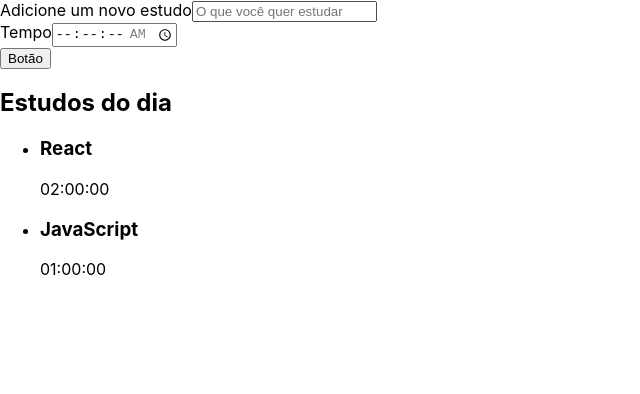
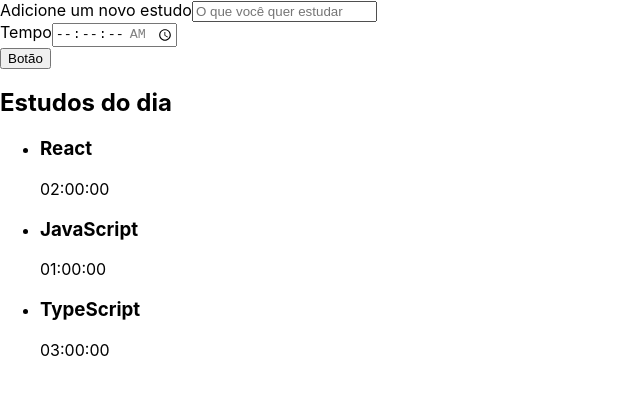
Before and after one commit to LeonardoTorresRodrigues/alura-studies, a React (Create React App) app: page / in a window 1280 px wide. Shown: the top 394 px of the page, without its empty margins (0-640 px from the left). Built offline with nearby package versions, Linux system fonts and the light colour scheme; the HTML template or start-up script is replaced by a standard one.

Commit message:
Lista dinâmica

```diff
--- a/src/components/Lista/index.tsx
+++ b/src/components/Lista/index.tsx
@@ -1,26 +1,26 @@
 import React from "react";
 
 function Lista() {
+  const tarefas = [{
+    tarefa: 'React',
+    tempo: '02:00:00'
+  }, {
+    tarefa: 'JavaScript',
+    tempo: '01:00:00'
+  }, {
+    tarefa: 'TypeScript',
+    tempo: '03:00:00'
+  }]
   return (
     <aside>
       <h2> Estudos do dia </h2>
       <ul>
-        <li>
-          <h3>
-            React
-          </h3>
-          <span>
-            02:00:00
-          </span>
-        </li>
-        <li>
-          <h3>
-            JavaScript
-          </h3>
-          <span>
-            01:00:00
-          </span>
-        </li>
+        {tarefas.map((item, index) => (
+          <li key={index}>
+            <h3> {item.tarefa} </h3>
+            <span> {item.tempo} </span>
+          </li>
+        ))}
       </ul>
     </aside>
   )
```
